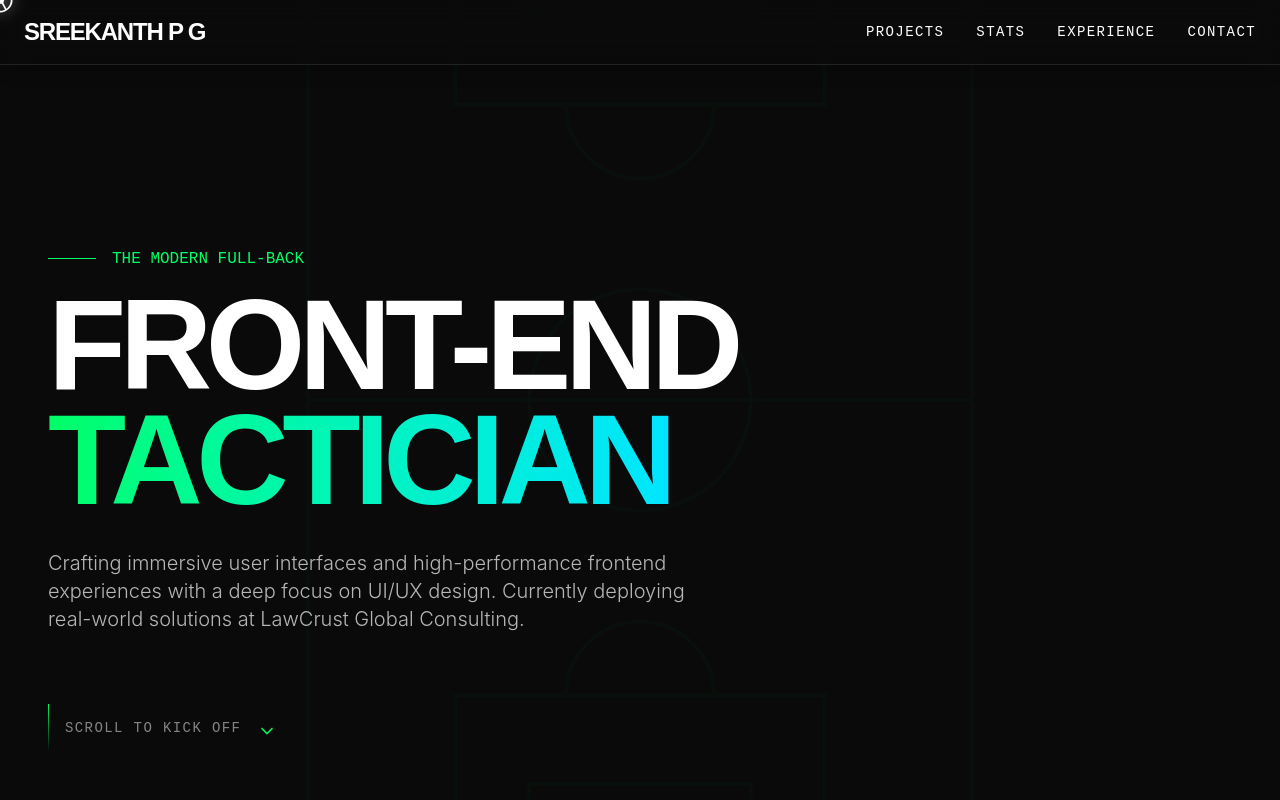
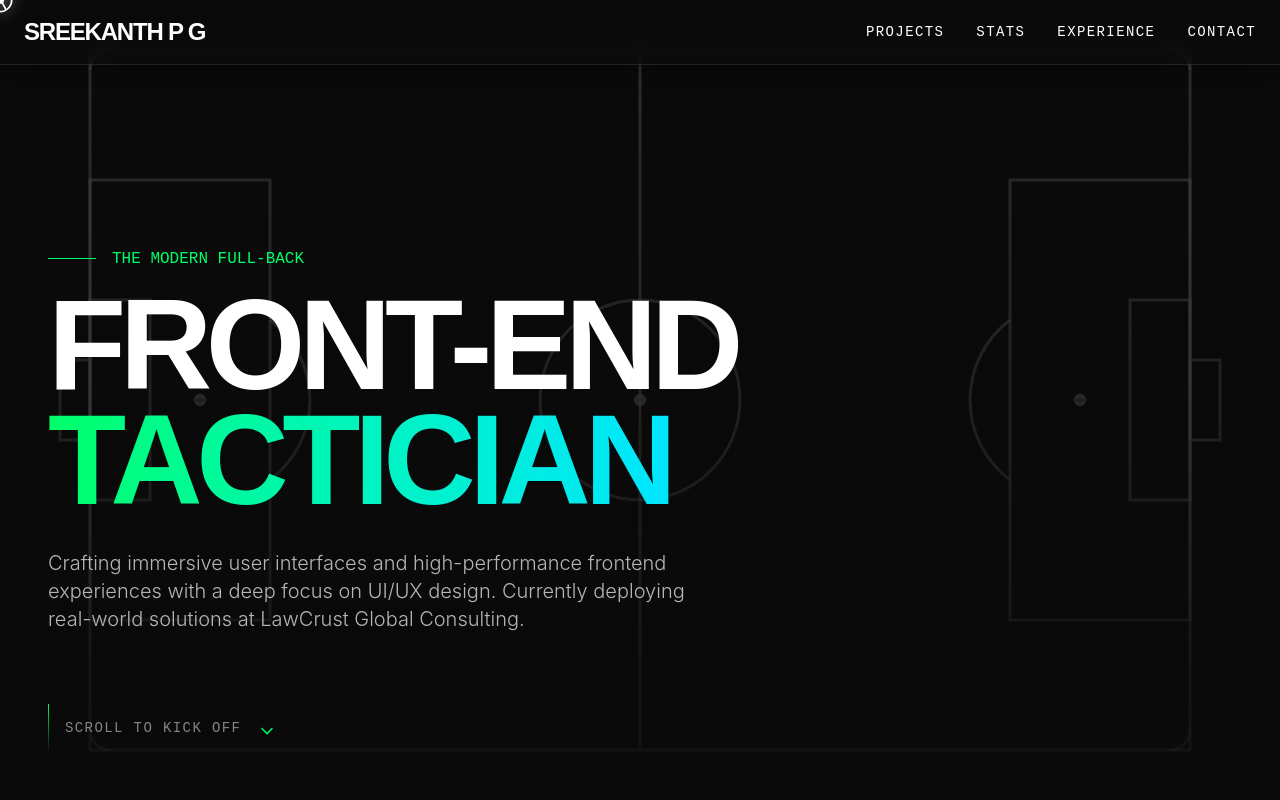
Before and after one commit to Sreeee4/Sree-Portfolio, a React (Vite) app: page / in a window 1280 px wide. Shown: the top 800 px of the page. Built offline with nearby package versions, Linux system fonts and the light colour scheme.

Commit message:
Update hero section pitch SVG and make it fixed

```diff
--- a/src/App.tsx
+++ b/src/App.tsx
@@ -5,6 +5,7 @@ import Projects from './components/Projects.tsx';
 import Skills from './components/Skills.tsx';
 import Contact from './components/Contact.tsx';
 import { ChevronDown } from 'lucide-react';
+import heroImg from './assets/hero.png';
 
 function App() {
   return (
@@ -25,20 +26,51 @@ function App() {
 
         {/* Hero Section */}
         <section className="h-screen flex flex-col justify-center px-6 md:px-12 relative overflow-hidden bg-pitch-dark">
-          {/* Pitch SVG Background */}
-          <div className="absolute inset-0 z-0 opacity-10 pointer-events-none flex items-center justify-center">
-            <svg width="120%" height="120%" viewBox="0 0 100 130" fill="none" xmlns="http://www.w3.org/2000/svg" className="text-pitch-neon opacity-20">
-              <rect x="5" y="5" width="90" height="120" stroke="currentColor" strokeWidth="0.5"/>
-              <line x1="5" y1="65" x2="95" y2="65" stroke="currentColor" strokeWidth="0.5"/>
-              <circle cx="50" cy="65" r="15" stroke="currentColor" strokeWidth="0.5"/>
-              <rect x="25" y="5" width="50" height="20" stroke="currentColor" strokeWidth="0.5"/>
-              <rect x="35" y="5" width="30" height="8" stroke="currentColor" strokeWidth="0.5"/>
-              <path d="M 40 25 A 10 10 0 0 0 60 25" stroke="currentColor" strokeWidth="0.5"/>
-              <rect x="25" y="105" width="50" height="20" stroke="currentColor" strokeWidth="0.5"/>
-              <rect x="35" y="117" width="30" height="8" stroke="currentColor" strokeWidth="0.5"/>
-              <path d="M 40 105 A 10 10 0 0 1 60 105" stroke="currentColor" strokeWidth="0.5"/>
+          {/* Tactical Pitch SVG Background */}
+          <div className="fixed inset-0 z-0 flex items-center justify-center opacity-30 pointer-events-none">
+            <svg viewBox="0 0 120 80" className="w-full h-full max-w-[1200px] object-contain text-white/50" fill="none" stroke="currentColor" strokeWidth="0.3" xmlns="http://www.w3.org/2000/svg">
+              {/* Main Pitch Outline */}
+              <rect x="5" y="5" width="110" height="70" />
+
+              {/* Halfway Line */}
+              <line x1="60" y1="5" x2="60" y2="75" />
+
+              {/* Center Circle & Spot */}
+              <circle cx="60" cy="40" r="10" />
+              <circle cx="60" cy="40" r="0.5" fill="currentColor" />
+
+              {/* Left Penalty Area */}
+              <rect x="5" y="18" width="18" height="44" />
+              {/* Left Goal Area */}
+              <rect x="5" y="30" width="6" height="20" />
+              {/* Left Penalty Spot */}
+              <circle cx="16" cy="40" r="0.5" fill="currentColor" />
+              {/* Left Penalty Arc */}
+              <path d="M 23 32 A 10 10 0 0 1 23 48" />
+              {/* Left Goal */}
+              <rect x="2" y="36" width="3" height="8" />
+
+              {/* Right Penalty Area */}
+              <rect x="97" y="18" width="18" height="44" />
+              {/* Right Goal Area */}
+              <rect x="109" y="30" width="6" height="20" />
+              {/* Right Penalty Spot */}
+              <circle cx="104" cy="40" r="0.5" fill="currentColor" />
+              {/* Right Penalty Arc */}
+              <path d="M 97 32 A 10 10 0 0 0 97 48" />
+              {/* Right Goal */}
+              <rect x="115" y="36" width="3" height="8" />
+
+              {/* Corner Arcs */}
+              <path d="M 7 5 A 2 2 0 0 0 5 7" />
+              <path d="M 113 5 A 2 2 0 0 1 115 7" />
+              <path d="M 7 75 A 2 2 0 0 1 5 73" />
+              <path d="M 113 75 A 2 2 0 0 0 115 73" />
             </svg>
           </div>
+
+          {/* Subtle gradient so text still pops */}
+          <div className="absolute inset-0 bg-gradient-to-t from-pitch-dark to-transparent opacity-80 pointer-events-none"></div>
 
           <div className="max-w-7xl mx-auto w-full relative z-10 mt-20">
             <motion.p
```
Also changed, not shown: 1 other file (tests, documents, lock files or other folders).
